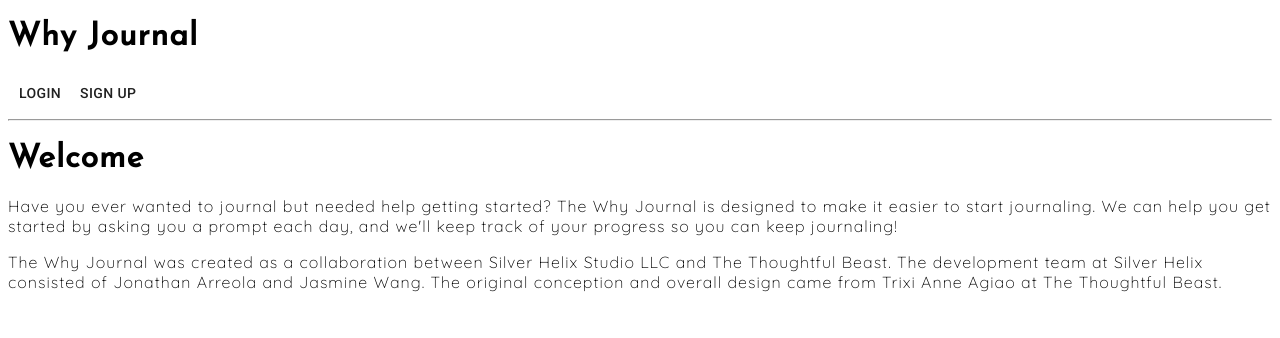
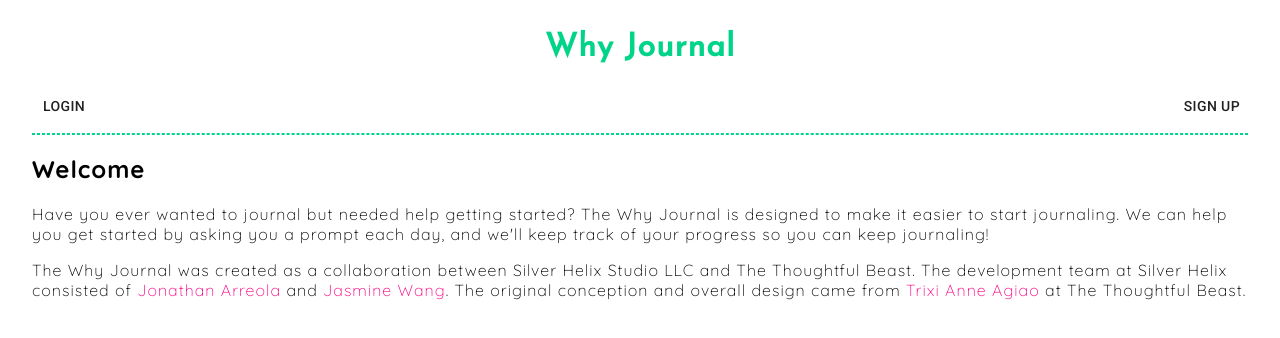
Before and after one commit to SilverHelixStudioLLC/WhyJournal, a React app: page / in a window 1280 px wide. Built offline with nearby package versions, Linux system fonts and the light colour scheme; no server answers.

Commit message:
landing page and nav bar styling

```diff
--- a/client/app.js
+++ b/client/app.js
@@ -1,14 +1,14 @@
 import React from 'react';
-
 import { Navbar } from './components';
 import Routes from './routes';
+import Container from '@material-ui/core/Container';
 
 const App = () => {
   return (
-    <div>
+    <Container>
       <Navbar />
       <Routes />
-    </div>
+    </Container>
   );
 };
 
--- a/client/components/LandingPage.js
+++ b/client/components/LandingPage.js
@@ -8,7 +8,7 @@
   render() {
     return (
       <div>
-        <h1> Welcome </h1>
+        <h2>Welcome</h2>
         <p>
           Have you ever wanted to journal but needed help getting started? The
           Why Journal is designed to make it easier to start journaling. We can
--- a/client/components/navbar.js
+++ b/client/components/navbar.js
@@ -7,7 +7,7 @@
 
 const Navbar = ({ handleClick, isLoggedIn }) => (
   <div>
-    <h1><Link to="/">Why Journal</Link></h1>
+    <Link to="/"><h1>Why Journal</h1></Link>
     <nav>
       {isLoggedIn ? (
         <div>
--- a/public/style.css
+++ b/public/style.css
@@ -16,19 +16,34 @@
 
 h1 {
   font-family: "Josefin Sans", sans-serif;
+  text-align: center;
+  margin: 0 auto;
+  padding: 1.5rem;
+  color: #00D489;
+}
+
+hr {
+  color: #00D489;
+  border: 1px dashed #00D489;
 }
 
 a {
   text-decoration: none;
-  color: black;
+  color: #FB0083;
 }
 
 a:hover {
-  text-decoration: underline;
+  text-decoration: dotted 1px underline;
+  color: #FF828E;
 }
 
 label {
   display: block;
+}
+
+nav div {
+  display: flex;
+  justify-content: space-between;
 }
 
 nav a {
```
